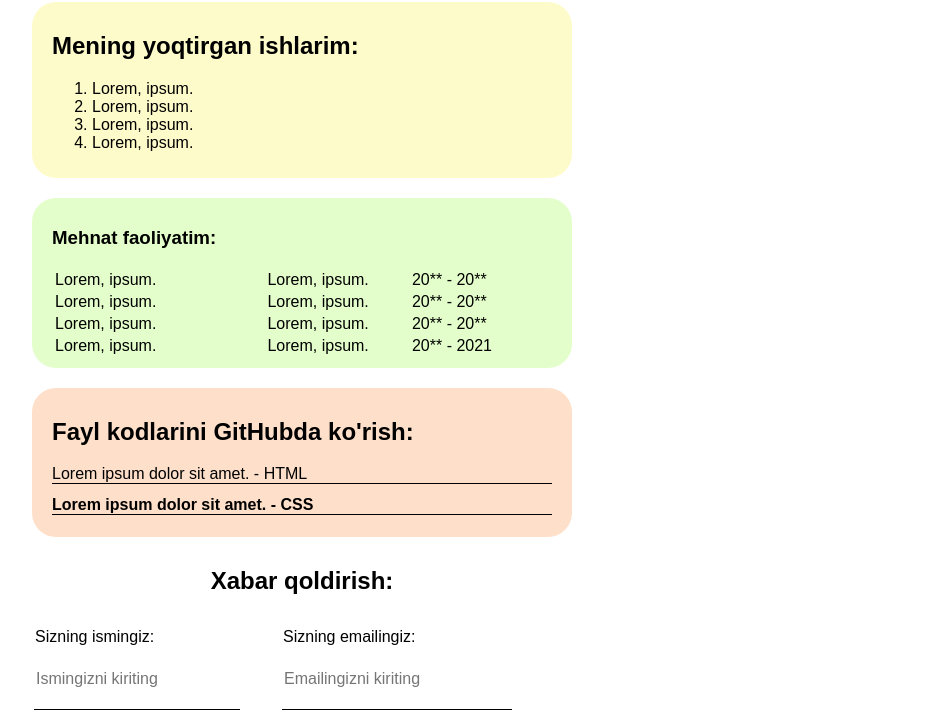
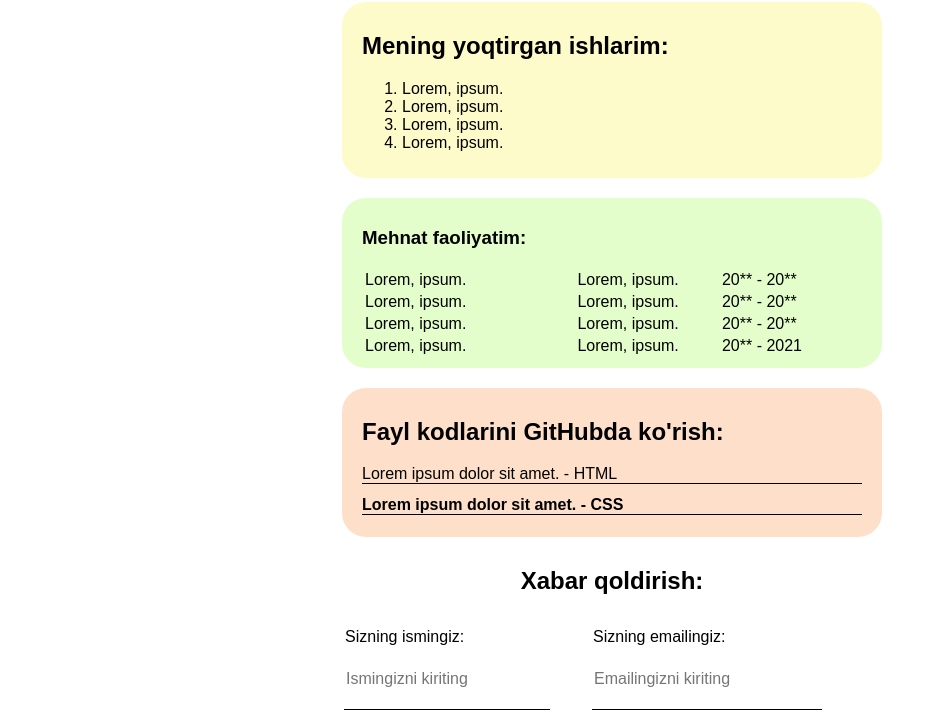
Before and after one commit to Hojiakbar-Turotov/22112021, a plain HTML site: page index.html in a window 1280 px wide. Shown: the part 328-1055 px from the top of the page, without its empty margins (56-1005 px from the left). Drawn offline with Linux system fonts and the light colour scheme.

Commit message:
kamchiliklarni tuzatish

```diff
--- a/style.css
+++ b/style.css
@@ -1,7 +1,8 @@
 html {
   font-family: Arial, Helvetica, sans-serif;
-  padding-left: 80px;
+ /* padding-left: 80px;*/
   width: 500px;
+  margin:auto;
 }
 html #header table td:nth-child(1) {
   padding-right: 30px;
```
